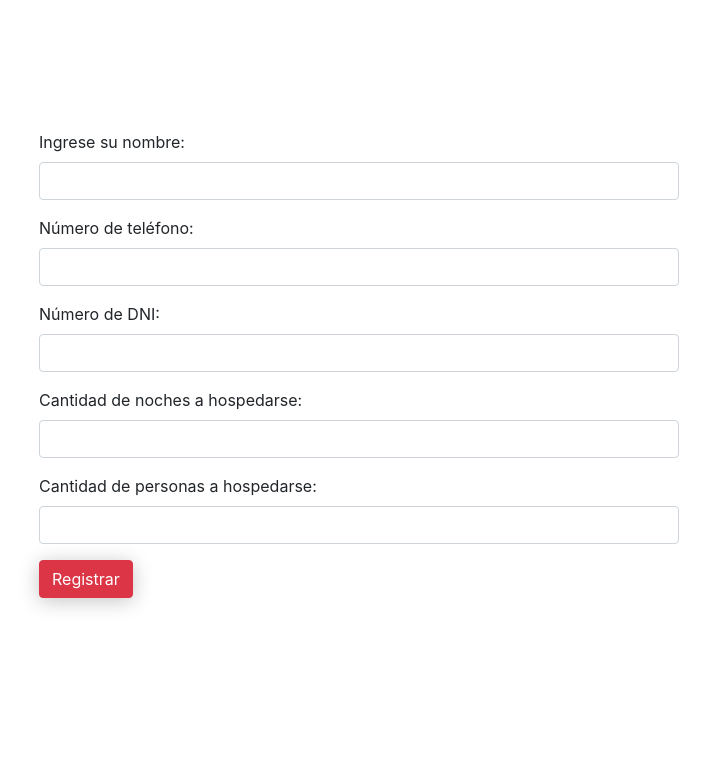
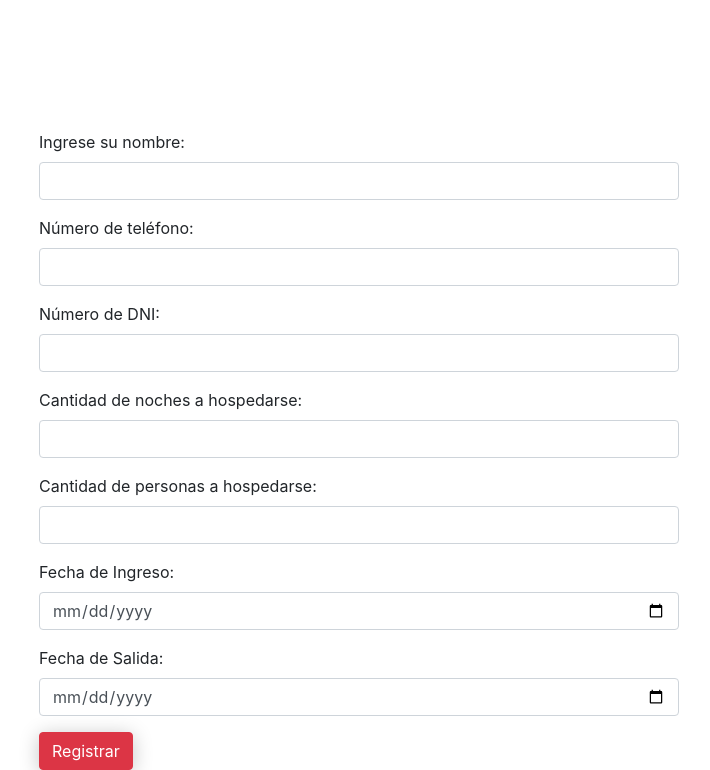
Before and after one commit to groupbit/registro-huespedes, a React (Create React App) app in the folder frontend/: page /hospedarse in a window 1280 px wide. Shown: the part 244-1014 px from the top of the page, without its empty margins (281-991 px from the left). Before the commit the page ends 900 px from the top, so only its background shows below. Built offline with nearby package versions, Linux system fonts and the light colour scheme; no server answers.

Commit message:
Se carga la fecha de entrada y fecha de salida cuando se registra un huesped

```diff
--- a/frontend/src/components/cargaHuesped.js
+++ b/frontend/src/components/cargaHuesped.js
@@ -2,13 +2,15 @@ import React from 'react';
 import "./cargarHuesped.css"
 import { Button } from 'reactstrap';
 import { Form, FormGroup, Label, Input, FormFeedback, FormText } from 'reactstrap';
-import { Modal, ModalHeader, ModalBody, ModalFooter } from 'reactstrap';
+import { Modal, ModalHeader, ModalBody } from 'reactstrap';
 
 
 class cargaHuesped extends React.Component {
     constructor(props) {
         super(props);
-        this.state = { mensaje: "", nombre: "", telefono: "", dni: "", noches: "", cantPersonas: "", modal: false }
+        this.state = { mensaje: "", nombre: "", telefono: "", dni: "",
+                       noches: "", cantPersonas: "", fechaIngreso: "",
+                       fechaSalida: "", modal: false }
         this.handleInputChange = this.handleInputChange.bind(this);
         this.cargarHuesped = this.cargarHuesped.bind(this);
     }
@@ -63,6 +65,20 @@ class cargaHuesped extends React.Component {
                     <FormFeedback>You will not be able to see this</FormFeedback>
                     <FormText></FormText>
                 </FormGroup>
+                <FormGroup>
+                    <Label for="fechaIngreso">Fecha de Ingreso:</Label>
+                    <Input type="date" name="fechaIngreso" size="10" id="fechaIngreso"
+                        value={this.state.fechaIngreso} onChange={this.handleInputChange} />
+                    <FormFeedback>You will not be able to see this</FormFeedback>
+                    <FormText></FormText>
+                </FormGroup>
+                <FormGroup>
+                    <Label for="fechaSalida">Fecha de Salida:</Label>
+                    <Input type="date" name="fechaSalida" size="10" id="fechaSalida"
+                        value={this.state.fechaSalida} onChange={this.handleInputChange} />
+                    <FormFeedback>You will not be able to see this</FormFeedback>
+                    <FormText></FormText>
+                </FormGroup>
                 <Button color="danger" onClick={this.cargarHuesped}>
                     Registrar
                 </Button>
@@ -87,7 +103,9 @@ class cargaHuesped extends React.Component {
             telefono: this.state.telefono,
             dni: this.state.dni,
             noches: this.state.noches,
-            cantPersonas: this.state.cantPersonas
+            cantPersonas: this.state.cantPersonas,
+            fechaIngreso: this.state.fechaIngreso,
+            fechaSalida: this.state.fechaSalida
         }
         console.log(JSON.stringify(huesped))
         fetch(`http://localhost:8888/huespedes`, {
```
Also changed, not shown: 1 other file (tests, documents, lock files or other folders).
